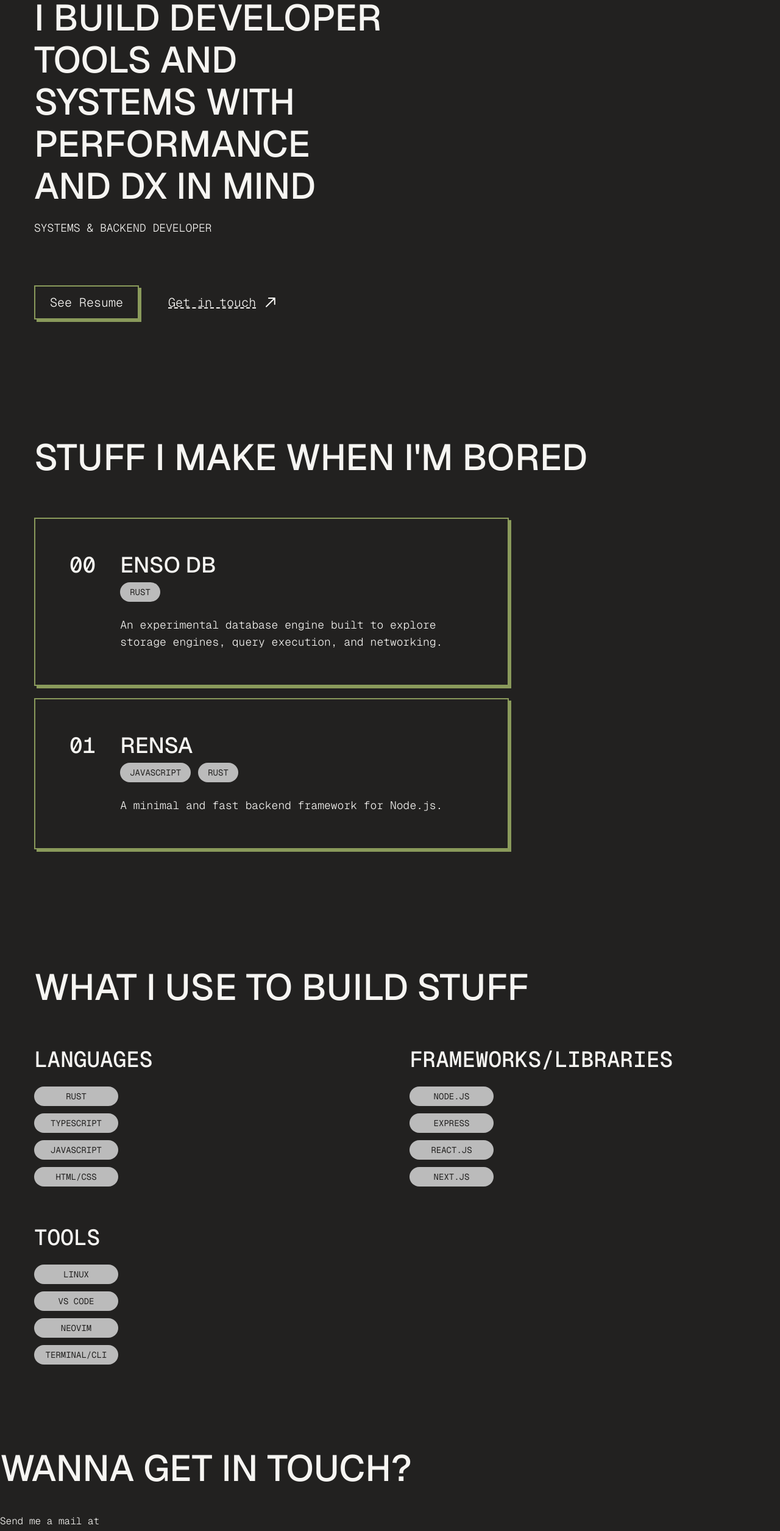
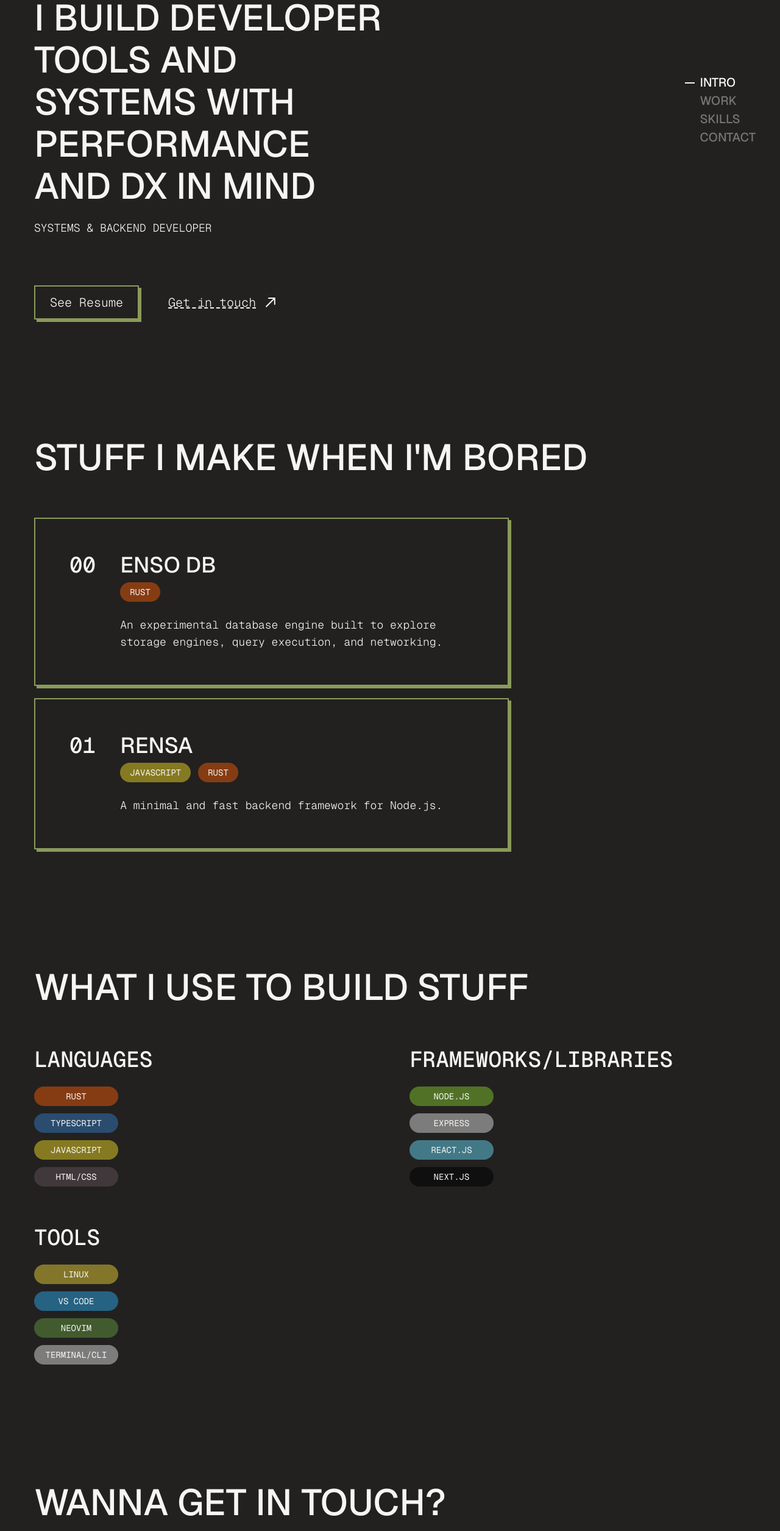
Before and after one commit to aether-flux/portfolio-v2, a Next.js app: page / in a window 1280 px wide. Shown: the part 220-2731 px from the top of the page at 61% size. Built offline with nearby package versions, Linux system fonts and the light colour scheme.

Commit message:
feat: add side nav and fixed contact and footer

```diff
--- a/app/_components/Contact.jsx
+++ b/app/_components/Contact.jsx
@@ -3,13 +3,33 @@ import React from 'react'
 
 const Contact = () => {
   return (
-    <section id="contact">
+    <section id="contact" className='flex flex-col gap-10 p-14'>
 
-      <h1 className='font-sans font-medium text-6xl uppercase leading-[1.15]'>wanna get in touch?</h1>
+      <div className='flex flex-col gap-6'>
+        <h1 className='font-sans font-medium text-6xl uppercase leading-[1.15]'>wanna get in touch?</h1>
 
-      <div className='flex flex-col mt-10 mail-link'>
-        <span className='font-mono font-light text-md'>Send me a mail at</span>
-        <Link className='font-sans text-5xl mail-link-text' href="mailto:amartya96@proton.me">amartya96@proton.me</Link>
+        <div className='flex flex-col mail-link'>
+          <span className='font-mono font-light text-lg'>Send me a mail at</span>
+          <Link className='font-sans text-5xl relative inline-block w-fit hover:scale-[102%] transition-all mail-link-text' href="mailto:amartya96@proton.me">amartya96@proton.me</Link>
+        </div>
+
+        <span className='font-mono font-light text-lg mt-10'>{`>`} I usually reply pretty quickly {`:)`}</span>
+      </div>
+
+      <div className='flex flex-col gap-6'>
+        <h1 className='font-sans font-medium text-4xl uppercase leading-[1.15]'>my digital life</h1>
+
+        <div className='flex items-center gap-3'>
+          <span className='font-mono font-bold text-4xl text-accent'>{'{'}</span>
+          <Link className='font-mono text-xl uppercase hover:text-foreground/70 duration-200' href="https://github.com/aether-flux">github</Link>
+          <div className='w-1 h-1 rounded-full bg-foreground'></div>
+          <Link className='font-mono text-xl uppercase hover:text-foreground/70 duration-200' href="https://linkedin.com/in/amartya-chowdhury">linkedin</Link>
+          <div className='w-1 h-1 rounded-full bg-foreground'></div>
+          <Link className='font-mono text-xl uppercase hover:text-foreground/70 duration-200' href="https://instagram.com/paraxius">instagram</Link>
+          <div className='w-1 h-1 rounded-full bg-foreground'></div>
+          <Link className='font-mono text-xl uppercase hover:text-foreground/70 duration-200' href="https://x.com/aetheros__">twitter</Link>
+          <span className='font-mono font-bold text-4xl text-accent'>{'}'}</span>
+        </div>
       </div>
 
     </section>
--- a/app/_components/Landing.jsx
+++ b/app/_components/Landing.jsx
@@ -3,11 +3,11 @@ import React from 'react'
 
 const Landing = () => {
   return (
-      <section id="landing" className='flex flex-col gap-20 p-14 mb-20'>
+      <section id="intro" className='flex flex-col gap-20 p-14 mb-20'>
 
         <div className='flex flex-col gap-5'>
           <span className='font-sans font-medium text-6xl uppercase leading-[1.15] w-1/2'>i build developer tools and systems with performance and dx in mind</span>
-          <span className='font-mono font-light text-lg uppercase'>systems & backend developer</span>
+          <span className='font-mono font-light text-lg uppercase hover:opacity-70 duration-200'>systems & backend developer</span>
         </div>
 
         <div className='flex gap-6'>
--- a/app/_components/Navbar.jsx
+++ b/app/_components/Navbar.jsx
@@ -1,12 +1,16 @@
+"use client";
+
 import Image from 'next/image'
 import Link from 'next/link'
-import React from 'react'
+import React, { useState, useEffect, useRef } from 'react'
+
+const sections = ["intro", "work", "skills", "contact"];
 
 export const Topbar = () => {
   return (
     <nav className='p-14'>
 
-      <Link href="/">
+      <Link href="/" className='hover:opacity-70 duration-200'>
         <Image
           src="/port-logo.svg"
           width={200}
@@ -20,15 +24,80 @@ export const Topbar = () => {
 }
 
 export const Sidenav = () => {
+  const [active, setActive] = useState("intro");
+  const [indicator, setIndicator] = useState({ top: 0 });
+  const itemRefs = useRef([]);
+
+  useEffect(() => {
+    const update = () => {
+      const idx = sections.indexOf(active);
+      const el = itemRefs.current[idx];
+      if (!el) return;
+
+      setIndicator({
+        top: el.offsetTop + el.offsetHeight / 2
+      });
+    }
+
+    requestAnimationFrame(update);
+  }, [active])
+
+  useEffect(() => {
+    const observers = sections.map((id) => {
+      const el = document.getElementById(id);
+
+      if (!el) return null;
+
+      const observer = new IntersectionObserver(
+        ([entry]) => {
+          if (entry.isIntersecting) {
+            setActive(id);
+          }
+        },
+        {
+          root: null,
+          rootMargin: "-40% 0px -40% 0px",
+          threshold: 0,
+        }
+      );
+
+      observer.observe(el);
+      return observer;
+    });
+
+    return () => observers.forEach((o) => o && o.disconnect())
+  }, [])
+
+  const activeIdx = sections.indexOf(active);
+  // const indicatorStyle = itemRefs.current[activeIdx]
+  //   ? {
+  //     top: itemRefs.current[activeIdx].offsetTop + itemRefs.current[activeIdx].offsetHeight / 2,
+  //   }
+  //   : {};
+
   return (
-    <nav>
+    <nav className='fixed top-1/2 right-10 -translate-y-1/2'>
 
-      <ul>
-        <li>intro</li>
-        <li>work</li>
-        <li>skills</li>
-        <li>contact</li>
-      </ul>
+      <div className="relative">
+        <span
+          className='absolute -left-6 h-[2px] w-4 bg-foreground transition-all duration-200 ease-in-out'
+          style={indicator}
+        />
+
+        <ul className='flex flex-col gap-2 font-sans font-medium text-xl uppercase leading-[110%] tracking-[10%]'>
+          {sections.map((id, i) => (
+            <li key={id} ref={(el) => (itemRefs.current[i] = el)} className={`hover:text-foreground/70 duration-200 ${active === id ? "text-foreground" : "text-foreground/40"}`}>
+              <Link href={`#${id}`}>{id}</Link>
+            </li>
+          ))}
+          {/*
+          <li className="hover:text-foreground/70 duration-200"><Link href="#intro">intro</Link></li>
+          <li className="hover:text-foreground/70 duration-200 text-foreground/50"><Link href="#work">work</Link></li>
+          <li className="hover:text-foreground/70 duration-200 text-foreground/50"><Link href="#skills">skills</Link></li>
+          <li className="hover:text-foreground/70 duration-200 text-foreground/50"><Link href="#contact">contact</Link></li>
+          */}
+        </ul>
+      </div>
 
     </nav>
   )
--- a/app/_components/Skills.jsx
+++ b/app/_components/Skills.jsx
@@ -15,8 +15,8 @@ const Skills = () => {
         <div className='flex flex-col gap-6'>
           <h3 className='font-mono font-medium text-4xl uppercase'>languages</h3>
           <div className='flex flex-col gap-3 text-center w-1/4'>
-            {languages.map((l) => (
-              <Tag name={l} />
+            {languages.map((l, i) => (
+              <Tag name={l} key={i} />
             ))}
           </div>
         </div>
@@ -24,8 +24,8 @@ const Skills = () => {
         <div className='flex flex-col gap-6'>
           <h3 className='font-mono font-medium text-4xl uppercase'>frameworks/libraries</h3>
           <div className='flex flex-col gap-3 text-center w-1/4'>
-            {frameworks.map((f) => (
-              <Tag name={f} />
+            {frameworks.map((f, i) => (
+              <Tag name={f} key={i} />
             ))}
           </div>
         </div>
@@ -33,8 +33,8 @@ const Skills = () => {
         <div className='flex flex-col gap-6'>
           <h3 className='font-mono font-medium text-4xl uppercase'>tools</h3>
           <div className='flex flex-col gap-3 text-center w-1/4'>
-            {tools.map((t) => (
-              <Tag name={t} />
+            {tools.map((t, i) => (
+              <Tag name={t} key={i} />
             ))}
           </div>
         </div>
--- a/app/globals.css
+++ b/app/globals.css
@@ -14,61 +14,49 @@
   --font-mono: var(--font-geist-mono);
 }
 
+html {
+  scroll-behavior: smooth;
+}
+
 body {
   background: var(--background);
   color: var(--foreground);
   font-family: sans-serif;
 }
 
-.mail-link > a:before {
+.mail-link-text {
+  position: relative;
+  text-decoration: none;
+}
+
+/* .mail-link-text::after, */
+.mail-link-text::before {
   content: "";
-  background: #7FDBFF;
   position: absolute;
+  left: 0;
+  bottom: -6px;
+  height: 6px;
   width: 100%;
-  height: 5px;
-  bottom: 0;
-  left: 0;
-  border-radius: 5px;
-  transform: scaleX(0);
-  animation: 1.4s forwards no-hover-v linear;
-  animation-fill-mode: forwards;
-  z-index: -1;
+  background-color: var(--accent);
+  transform: translateX(0%);
+  transform-origin: right;
+  transition: all 0.35s ease;
 }
-.main-link > a:hover:before,
-.main-link > a:focus:before {
-  animation: .5s forwards hover-v linear;
-  animation-fill-mode: forwards;
+
+/* .mail-link-text::after { */
+/*   transform: scaleX(0); */
+/*   opacity: 1; */
+/* } */
+
+/* .mail-link-text::before { */
+/*   transform: scaleX(1); */
+/* } */
+
+.mail-link-text:hover::before {
+  transform: translateX(0%) scaleX(0);
+  /* opacity: 0; */
 }
-@keyframes hover-v {
-  0% {
-      transform: scaleX(0);
-      height: 5px;
-     }
-  45% {
-      transform: scaleX(1.05);
-      height: 5px;
-     }
-  55% {height: 5px;}
-  100% {
-      transform: scaleX(1.05);
-      height: 3.8rem;
-     }
-}
-@keyframes no-hover-v {
-  0% {
-      transform: scaleX(1.05);
-      height: 3.8rem;
-     }
-  45% {height: 5px;}
-  55% {
-      transform: scaleX(1.05);
-      height: 5px;
-      opacity: 1;
-     }
 
-  100% {
-      transform: scaleX(0);
-      height: 5px;
-      opacity: .02;
-     }
-}
+/* .mail-link-text:hover::after { */
+/*   transform: scaleX(1); */
+/* } */
--- a/app/page.js
+++ b/app/page.js
@@ -1,6 +1,6 @@
 import Image from "next/image";
 import Landing from "./_components/Landing";
-import { Topbar } from "./_components/Navbar";
+import { Sidenav, Topbar } from "./_components/Navbar";
 import Work from "./_components/Work";
 import Skills from "./_components/Skills";
 import Contact from "./_components/Contact";
@@ -32,6 +32,8 @@ export default function Home() {
       </div>
       */}
 
+      <Sidenav />
+
       <Topbar />
 
       <Landing />
@@ -41,6 +43,10 @@ export default function Home() {
       <Skills />
 
       <Contact />
+
+      <footer className="px-14 py-8 border-t-[1px] border-foreground/20">
+        <span className="font-mono font-light text-lg text-center uppercase">Made with ❤️ and 🦀 by Amartya Chowdhury</span>
+      </footer>
     </>
   );
 }
--- a/components/ui/card.jsx
+++ b/components/ui/card.jsx
@@ -11,8 +11,8 @@ export const Card = ({ project }) => {
         <div className='flex flex-col gap-2'>
           <span className='text-4xl font-sans font-medium uppercase'>{project.title}</span>
           <div className='flex gap-3'>
-            {project.tags.map((t) => (
-              <Tag name={t} />
+            {project.tags.map((t, i) => (
+              <Tag name={t} key={i} />
             ))}
           </div>
         </div>
--- a/components/ui/tag.jsx
+++ b/components/ui/tag.jsx
@@ -1,7 +1,34 @@
 export const Tag = ({ name }) => {
+  name = name.toLowerCase();
+  let color;
+
+  if (name === 'rust') {
+    color = '#DD5509'
+  } else if (name === 'javascript') {
+    color = '#DCC922'
+  } else if (name === 'typescript') {
+    color = '#3273B3'
+  } else if (name === 'html/css') {
+    color = '#5C4D55'
+  } else if (name === 'linux') {
+    color = '#D8C234'
+  } else if (name === 'vs code') {
+    color = '#2A9CD8'
+  } else if (name === 'neovim') {
+    color = '#5D8F3C'
+  } else if (name === 'terminal/cli' || name === 'terminal' || name === 'cli' || name === 'express') {
+    color = '#CCCCCC'
+  } else if (name === 'node.js') {
+    color = '#7AB92C'
+  } else if (name === 'react.js') {
+    color = '#61C7E1'
+  } else if (name === 'next.js') {
+    color = '#000000'
+  }
+
   return (
-    <div className='px-4 py-1 bg-[#bbb] rounded-full'>
-      <span className='font-mono text-background text-sm uppercase'>{name}</span>
+    <div className='px-4 py-1 rounded-full hover:opacity-80 duration-200' style={{ backgroundColor: `${color}88` }}>
+      <span className='font-mono text-foreground text-sm uppercase'>{name}</span>
     </div>
   )
 }
```
